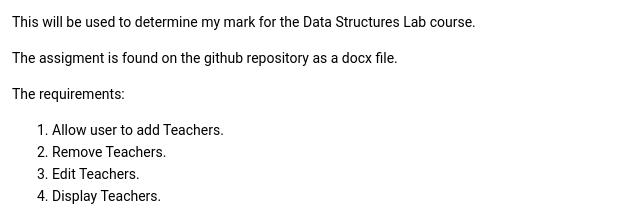
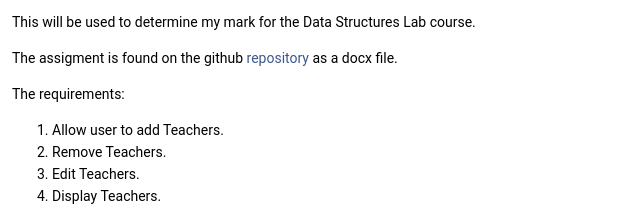
Before and after one commit to MrPancakes39/DS_Final_Assg, a plain HTML site: page docs/index.html in a window 1280 px wide. Shown: the part 191-408 px from the top of the page, 0-640 px from the left. Drawn offline with Linux system fonts and the light colour scheme.

Commit message:
Updated the link to the repository

```diff
--- a/docs/index.html
+++ b/docs/index.html
@@ -67,7 +67,7 @@ $(function() {
 <div class="contents">
 <div class="textblock"><p >This is a graded assigment given to me as a CCNE student in the Lebanese University.</p>
 <p >This will be used to determine my mark for the Data Structures Lab course.</p>
-<p >The assigment is found on the github repository as a docx file.</p>
+<p >The assigment is found on the github <a href="https://github.com/MrPancakes39/DS_Final_Assg/" target="_blank">repository</a> as a docx file.</p>
 <p >The requirements:</p>
 <ol type="1">
 <li>Allow user to add Teachers.</li>
```
Also changed, not shown: docs/md_README.html (+1 -1 lines), 2 other files.
